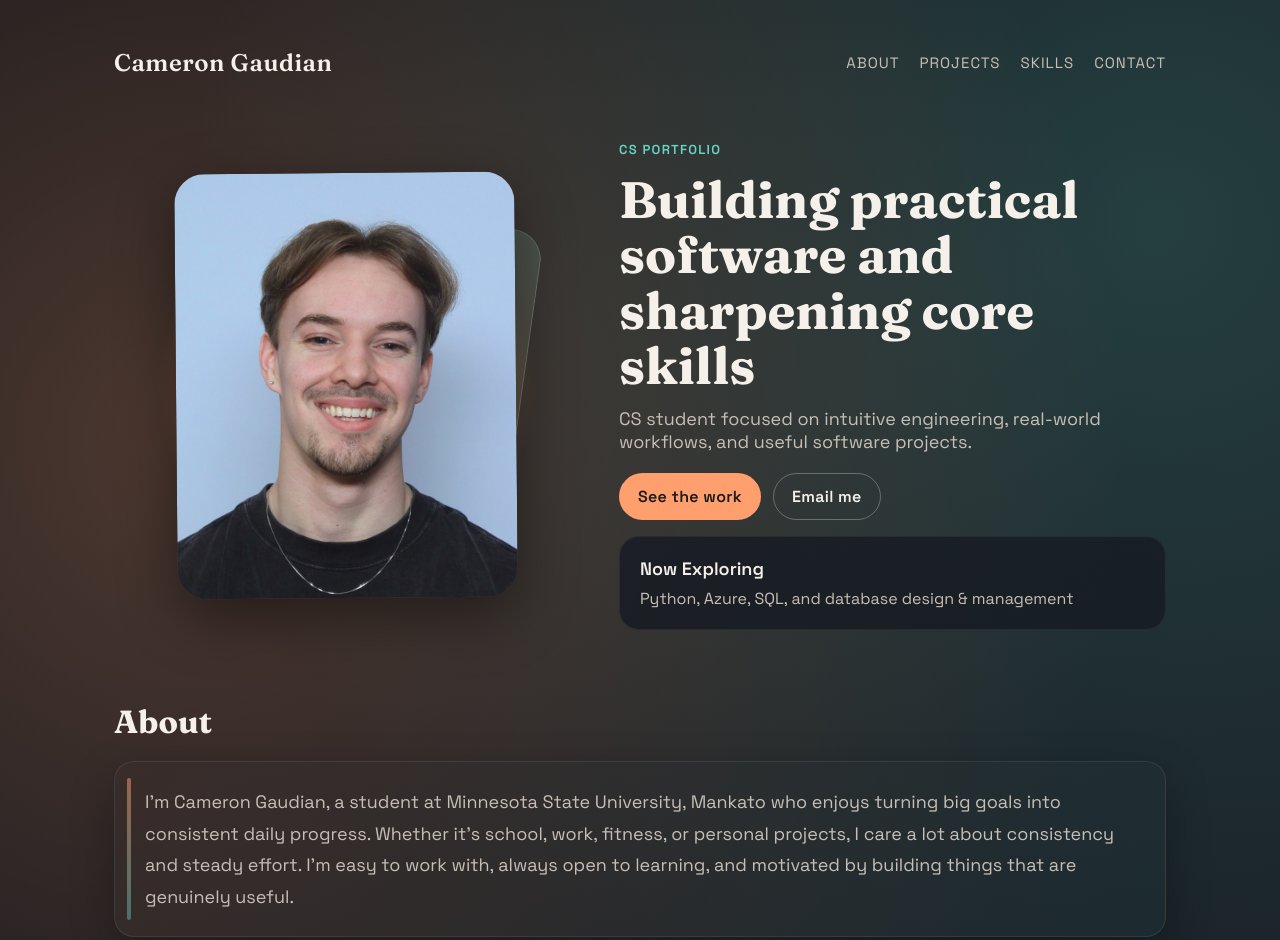
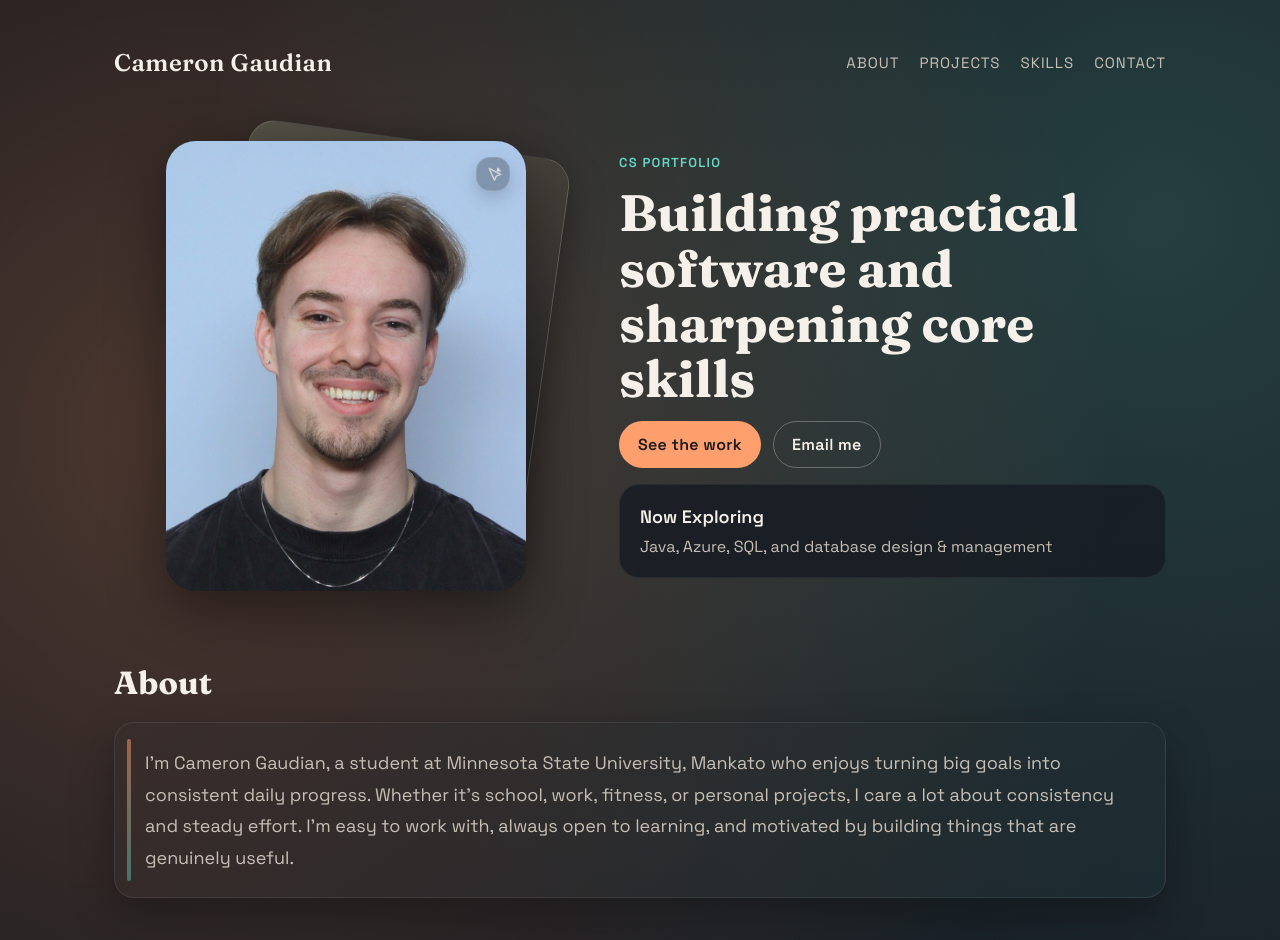
Before and after one commit to camgaudian/camgaudian.github.io, a plain HTML site: page index.html in a window 1280 px wide. Shown: the top 940 px of the page. Drawn offline with Linux system fonts and the light colour scheme.

Commit message:
Add interactive hero card stack and site detail updates
Replace single hero photo with an accessible two-card stack (photo + profile copy) and wire up JS to toggle/rotate the cards. Add new CSS for stacking, 3D transitions, photo cue icon, and focus states. Small content updates: change "Now Exploring" to Java, update project modal privacy note to reference NDA, reword Languages/Core Concepts copy, and bump footer last-updated date. JS additions include selecting card stacks, a toggleHeroStack() helper, and event listeners to handle card rotation.

```diff
--- a/index.html
+++ b/index.html
@@ -31,27 +31,59 @@
 
       <section class="hero">
         <div class="hero-visual reveal delay-1">
-          <div class="hero-photo-frame">
-            <img
-              class="hero-photo"
-              src="cam_pic.jpg"
-              alt="Professional portrait of Cameron Gaudian"
-            />
+          <div class="hero-stack" data-card-stack>
+            <button
+              class="hero-stack-card hero-copy-card"
+              type="button"
+              aria-label="Swap the hero cards"
+              data-card-toggle
+            >
+              <span class="hero-card-label">Profile Snapshot</span>
+              <p class="hero-card-copy">
+                CS student focused on intuitive engineering, real-world workflows, and useful software projects.
+              </p>
+              <span class="hero-card-hint">Click or tap to rotate cards</span>
+            </button>
+            <button
+              class="hero-stack-card hero-photo-frame"
+              type="button"
+              aria-label="Swap the hero cards"
+              data-card-toggle
+            >
+              <span class="hero-photo-cue" aria-hidden="true">
+                <svg class="hero-photo-cue-icon" viewBox="0 0 24 24" focusable="false">
+                  <path
+                    d="M7.5 5.5 13 18l1.9-4.3 4.6-1.9L7.5 5.5Z"
+                  />
+                  <path
+                    d="M16.5 5.5v2.5"
+                  />
+                  <path
+                    d="M19 8h-2.5"
+                  />
+                  <path
+                    d="m17.8 6.2-1.7 1.7"
+                  />
+                </svg>
+              </span>
+              <img
+                class="hero-photo"
+                src="cam_pic.jpg"
+                alt="Professional portrait of Cameron Gaudian"
+              />
+            </button>
           </div>
         </div>
         <div class="hero-content reveal">
           <p class="hero-kicker">CS Portfolio</p>
           <h1 class="hero-title">Building practical software and sharpening core skills</h1>
-          <p class="hero-subtitle">
-            CS student focused on intuitive engineering, real-world workflows, and useful software projects.
-          </p>
           <div class="hero-actions">
             <a class="button primary" href="#projects">See the work</a>
             <a class="button secondary" href="mailto:cam.lambertt@gmail.com">Email me</a>
           </div>
           <div class="hero-focus">
             <h3>Now Exploring</h3>
-            <p>Python, Azure, SQL, and database design & management</p>
+            <p>Java, Azure, SQL, and database design & management</p>
           </div>
         </div>
       </section>
@@ -128,7 +160,7 @@
               queryable, and well-structured data.
             </p>
             <div class="project-actions">
-              <p class="project-modal-note">Public artifacts are currently unavailable for this project due to student data privacy requirements.</p>
+              <p class="project-modal-note">Public artifacts are unavailable for this project due to NDA restrictions.</p>
             </div>
           </div>
         </dialog>
@@ -189,7 +221,7 @@
         <div class="grid timeline">
           <div class="card">
             <h3>Languages</h3>
-            <p>Python & C# proficiency; currently learning SQL, HTML/CSS, JavaScript, and more.</p>
+            <p>Python & C# proficiency; have experience with SQL, HTML/CSS, JavaScript, and more.</p>
           </div>
           <div class="card">
             <h3>Tools</h3>
@@ -197,8 +229,8 @@
           </div>
           <div class="card">
             <h3>Core Concepts</h3>
-            <p>OS, algorithms, data structures, and more; currently studying machine learning
-              & parallel computing.</p>
+            <p>OS, algorithms, data structures, and more; currently studying data mining
+              & information security.</p>
           </div>
         </div>
       </section>
@@ -241,7 +273,7 @@
 
       <footer class="footer">
         <span>Based in Mankato, MN.</span>
-        <span>Last updated Feb 26, 2026.</span>
+        <span>Last updated Apr 1, 2026.</span>
       </footer>
     </div>
     <script>
@@ -250,6 +282,7 @@
         const CLOSE_ANIMATION_MS = 170;
         const prefersReducedMotion = window.matchMedia("(prefers-reduced-motion: reduce)");
         const typingTimers = new WeakMap();
+        const heroStacks = document.querySelectorAll("[data-card-stack]");
 
         const stopTyping = (element) => {
           const timerId = typingTimers.get(element);
@@ -322,6 +355,14 @@
           });
         };
 
+        const toggleHeroStack = (stack) => {
+          if (!stack) {
+            return;
+          }
+
+          stack.classList.toggle("is-copy-front");
+        };
+
         const closeDialog = (dialog) => {
           if (!dialog || !dialog.open) {
             return;
@@ -384,6 +425,12 @@
 
         const dialogs = document.querySelectorAll(".project-modal");
 
+        heroStacks.forEach((stack) => {
+          stack.querySelectorAll("[data-card-toggle]").forEach((card) => {
+            card.addEventListener("click", () => toggleHeroStack(stack));
+          });
+        });
+
         dialogs.forEach((dialog) => {
           dialog.addEventListener("click", (event) => {
             const rect = dialog.getBoundingClientRect();
--- a/style.css
+++ b/style.css
@@ -90,33 +90,86 @@
         z-index: 0;
       }
 
-      .hero-visual::after {
-        content: "";
+      .hero-stack {
+        position: relative;
+        z-index: 1;
+        width: min(100%, 360px);
+        aspect-ratio: 4 / 5;
+        perspective: 1800px;
+      }
+
+      .hero-stack-card {
         position: absolute;
-        width: min(80%, 300px);
-        aspect-ratio: 1 / 1;
+        inset: 0;
+        width: 100%;
+        height: 100%;
+        border: 0;
+        padding: 0;
         border-radius: 30px;
-        background: linear-gradient(135deg, rgba(103, 215, 197, 0.28), rgba(255, 159, 110, 0.12));
-        border: 1px solid rgba(245, 241, 234, 0.16);
-        transform: translate(28px, -24px) rotate(8deg);
-        z-index: 0;
+        background: transparent;
+        color: inherit;
+        appearance: none;
+        font: inherit;
+        text-align: left;
+        cursor: pointer;
+        transition:
+          transform 0.6s cubic-bezier(0.22, 0.9, 0.35, 1),
+          box-shadow 0.35s ease,
+          border-color 0.35s ease;
+      }
+
+      .hero-stack-card:focus-visible {
+        outline: 2px solid var(--accent-2);
+        outline-offset: 6px;
       }
 
       .hero-photo-frame {
-        position: relative;
-        z-index: 1;
-        width: min(100%, 340px);
-        aspect-ratio: 4 / 5;
-        border-radius: 30px;
         overflow: hidden;
+        padding: 0;
+        background: rgba(20, 24, 31, 0.8);
+        z-index: 2;
         box-shadow: 0 18px 58px rgba(0, 0, 0, 0.45);
-        transform: rotate(-0.5deg);
-        transition: transform 0.2s ease, box-shadow 0.2s ease;
+        transform: translate(0, 0) rotate(0deg);
       }
 
-      .hero-photo-frame:hover {
-        transform: translateY(-2px) rotate(-0.5deg);
+      .hero-copy-card {
+        display: flex;
+        flex-direction: column;
+        justify-content: space-between;
+        gap: 18px;
+        padding: 28px;
+        background:
+          linear-gradient(155deg, rgba(255, 159, 110, 0.24), rgba(255, 159, 110, 0.04)),
+          linear-gradient(135deg, rgba(103, 215, 197, 0.18), rgba(103, 215, 197, 0)),
+          rgba(18, 23, 30, 0.96);
+        border: 1px solid rgba(245, 241, 234, 0.16);
+        z-index: 1;
+        box-shadow: 0 16px 46px rgba(0, 0, 0, 0.32);
+        transform: translate(38px, -26px) rotate(8deg) scale(0.9);
+      }
+
+      .hero-stack:hover .hero-photo-frame {
         box-shadow: 0 24px 64px rgba(0, 0, 0, 0.5);
+      }
+
+      .hero-stack:not(.is-copy-front):hover .hero-photo-frame {
+        transform: translateY(-4px) rotate(0deg);
+      }
+
+      .hero-stack.is-copy-front .hero-photo-frame {
+        z-index: 1;
+        transform: translate(-18px, 18px) rotate(-8deg) scale(0.95);
+        box-shadow: 0 14px 36px rgba(0, 0, 0, 0.28);
+      }
+
+      .hero-stack.is-copy-front .hero-photo-cue {
+        opacity: 0.5;
+      }
+
+      .hero-stack.is-copy-front .hero-copy-card {
+        z-index: 2;
+        transform: translate(0, 0) rotate(0deg) scale(1);
+        box-shadow: 0 24px 64px rgba(0, 0, 0, 0.46);
       }
 
       .hero-photo {
@@ -125,6 +178,63 @@
         object-fit: cover;
         object-position: center 20%;
         display: block;
+      }
+
+      .hero-photo-cue {
+        position: absolute;
+        top: 16px;
+        right: 16px;
+        z-index: 1;
+        display: grid;
+        place-items: center;
+        width: 34px;
+        height: 34px;
+        border-radius: 14px;
+        background: rgba(12, 16, 22, 0.28);
+        border: 1px solid rgba(245, 241, 234, 0.14);
+        backdrop-filter: blur(10px);
+        color: rgba(245, 241, 234, 0.68);
+        box-shadow: 0 8px 18px rgba(0, 0, 0, 0.16);
+        transition:
+          opacity 0.25s ease,
+          transform 0.25s ease,
+          background 0.25s ease;
+      }
+
+      .hero-photo-cue-icon {
+        width: 23px;
+        height: 23px;
+        fill: none;
+        stroke: currentColor;
+        stroke-width: 1.5;
+        stroke-linecap: round;
+        stroke-linejoin: round;
+      }
+
+      .hero-stack:hover .hero-photo-cue {
+        background: rgba(12, 16, 22, 0.38);
+        transform: translateY(-1px);
+      }
+
+      .hero-card-label {
+        color: var(--accent-2);
+        text-transform: uppercase;
+        letter-spacing: 1.1px;
+        font-size: 12px;
+        font-weight: 600;
+      }
+
+      .hero-card-copy {
+        margin: 0;
+        font-family: "Fraunces", serif;
+        font-size: clamp(24px, 3vw, 32px);
+        line-height: 1.18;
+      }
+
+      .hero-card-hint {
+        color: var(--ink-muted);
+        font-size: 13px;
+        letter-spacing: 0.2px;
       }
 
       .hero-badge {
@@ -557,12 +667,23 @@
         }
 
         .hero-photo-frame {
-          max-width: 300px;
-          transform: none;
+          transform: translate(0, 0) rotate(0deg);
         }
 
-        .hero-photo-frame:hover {
-          transform: translateY(-2px);
+        .hero-copy-card {
+          padding: 24px;
+          transform: translate(22px, -18px) rotate(6deg) scale(0.92);
+        }
+
+        .hero-stack.is-copy-front .hero-photo-frame {
+          transform: translate(-10px, 12px) rotate(-6deg) scale(0.95);
+        }
+
+        .hero-photo-cue {
+          top: 14px;
+          right: 14px;
+          width: 32px;
+          height: 32px;
         }
 
         .hero-badge {
```
